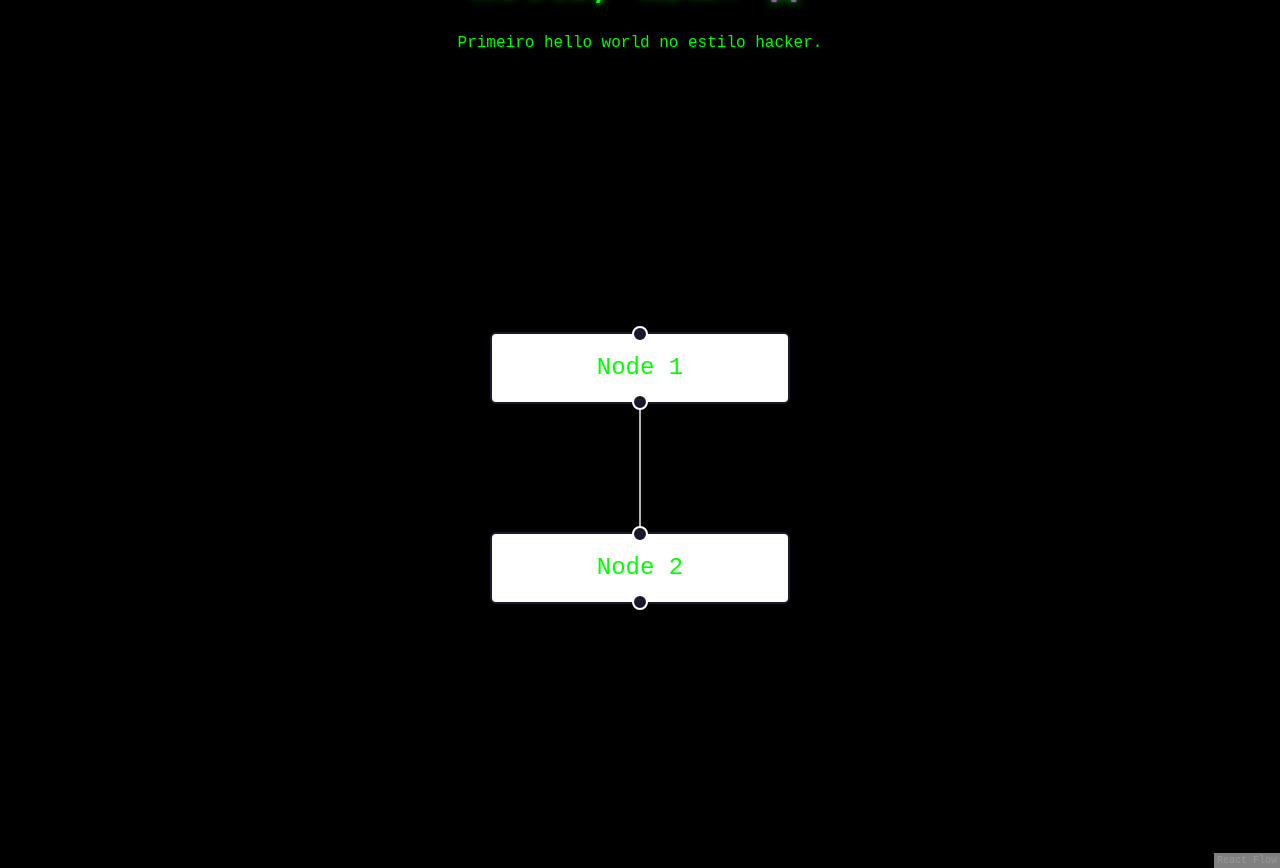
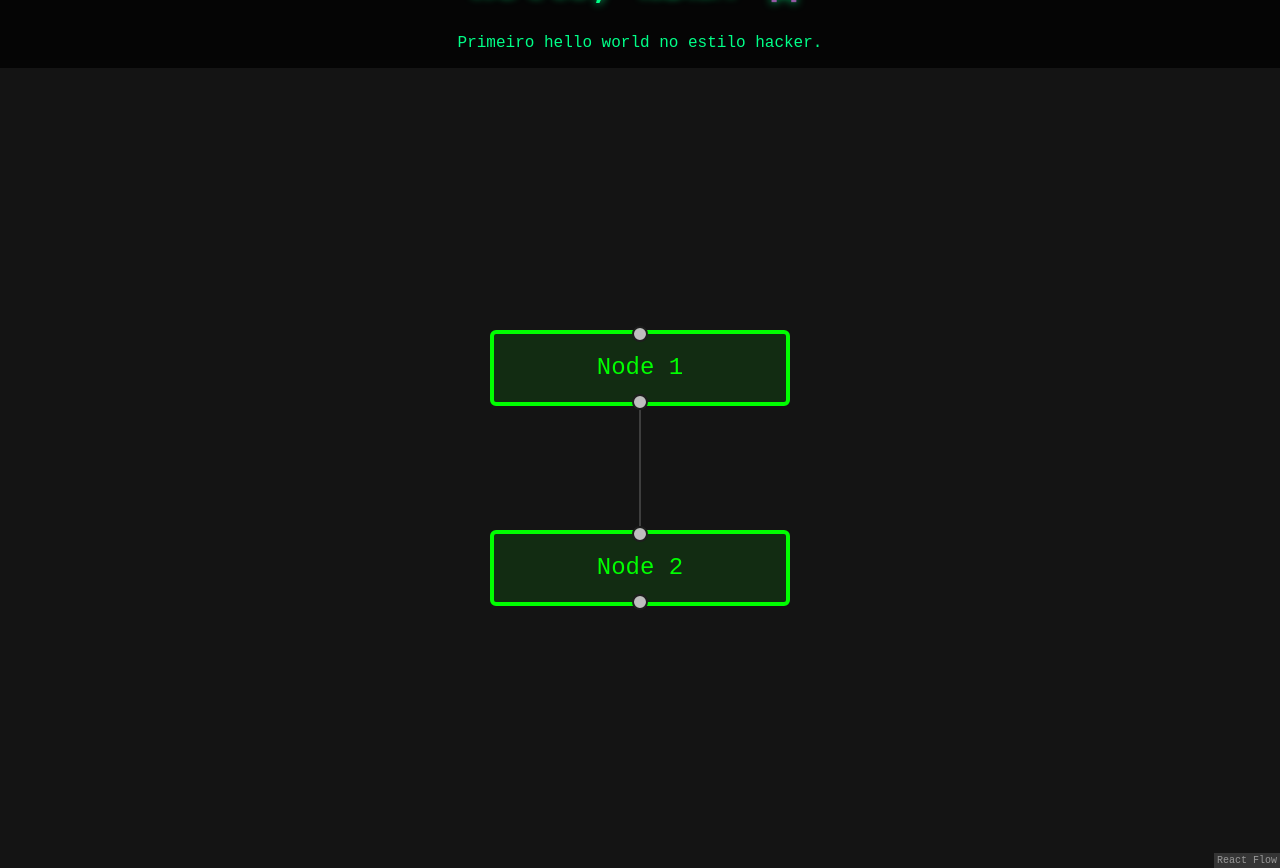
Before and after one commit to viniciusxpb/frontend, a React (Vite) app: page / in a window 1280 px wide. Built offline with nearby package versions, Linux system fonts and the light colour scheme.

Commit message:
implementado estilo melhor nos nodes, vou implementar edges melhores.

```diff
--- a/src/App.tsx
+++ b/src/App.tsx
@@ -1,10 +1,25 @@
 import { useState, useCallback } from 'react';
 import { ReactFlow, applyNodeChanges, applyEdgeChanges, addEdge } from '@xyflow/react';
 import '@xyflow/react/dist/style.css';
+import { TextUpdaterNode } from './nodes/TextUpdaterNode';
+
+const nodeTypes = {
+  textUpdater: TextUpdaterNode,
+};
 
 const initialNodes = [
-  { id: 'n1', position: { x: 0, y: 0 }, data: { label: 'Node 1' } },
-  { id: 'n2', position: { x: 0, y: 100 }, data: { label: 'Node 2' } },
+  {
+    id: 'n1',
+    className: 'hacker-node',
+    position: { x: 0, y: 0 },
+    data: { label: 'Node 1' }
+  },
+  {
+    id: 'n2',
+    className: 'hacker-node',
+    position: { x: 0, y: 100 },
+    data: { label: 'Node 2' }
+  },
 ];
 const initialEdges = [{ id: 'n1-n2', source: 'n1', target: 'n2' }];
 
@@ -33,8 +48,10 @@ export default function App() {
     </div>
     <div style={{ width: '100vw', height: '100vh' }}>
       <ReactFlow
+        colorMode="dark"
         nodes={nodes}
         edges={edges}
+        nodeTypes={nodeTypes}
         onNodesChange={onNodesChange}
         onEdgesChange={onEdgesChange}
         onConnect={onConnect}
--- /dev/null
+++ b/src/nodes/TextUpdaterNode.tsx
@@ -0,0 +1,16 @@
+import { useCallback } from "react";
+
+export function TextUpdaterNode(props) {
+  const onChange = useCallback((evt) => {
+    console.log(evt.target.value);
+  }, []);
+
+  return (
+    <div className="text-updater-node">
+      <div>
+        <label htmlFor="text">Text:</label>
+        <input id="text" name="text" onChange={onChange} className="nodrag" />
+      </div>
+    </div>
+  );
+}
--- a/src/style.scss
+++ b/src/style.scss
@@ -1,7 +1,25 @@
 // src/style.scss
-$bg: black;
-$green: #00ff00;
 $font: "Courier New", monospace;
+$green: #00ff88; // neon
+$green-soft: #00d47a;
+$bg: #050505; // quase preto
+$bg-panel: #0b0f0c;
+$text: #c8ffdf;
+$grid: rgba(0, 255, 136, 0.06);
+$shadow-neon: 0 0 12px rgba(0, 255, 136, 0.5), 0 0 32px rgba(0, 255, 136, 0.25);
+
+// Dimensões
+$radius: 16px;
+$pad: 12px;
+$border: 1px;
+
+.hacker-node {
+  border: 2px solid #00ff00;
+  background: rgba(0, 255, 0, 0.1);
+  color: #00ff00;
+  font-family: "Courier New", monospace;
+}
+
 
 body {
   background-color: $bg;
@@ -22,3 +40,12 @@ body {
     text-shadow: 0 0 10px $green;
   }
 }
+
+//temporario-usarei depois
+.dark .react-flow__node {
+
+}
+
+.light .react-flow__node {
+
+}
```
